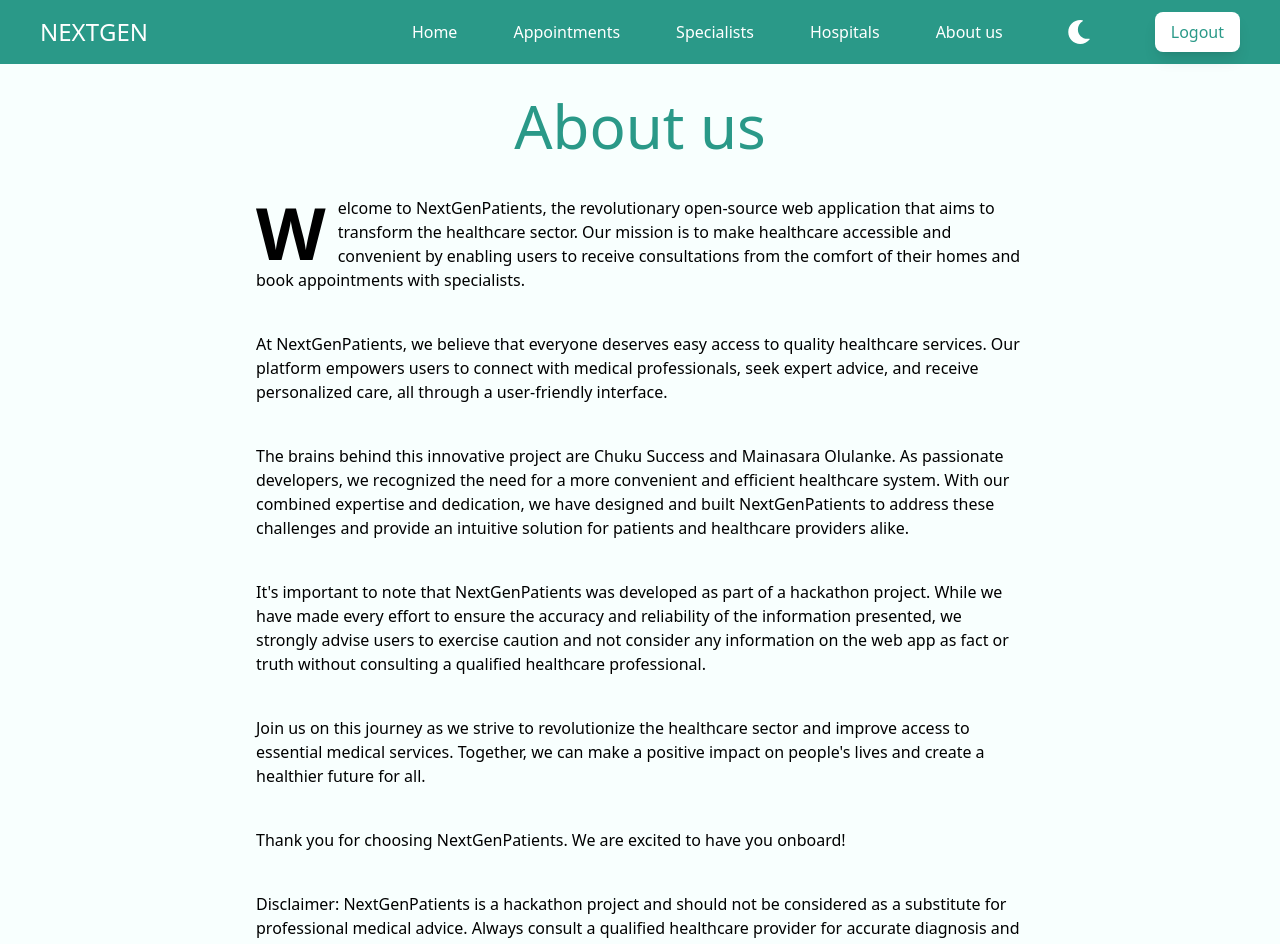
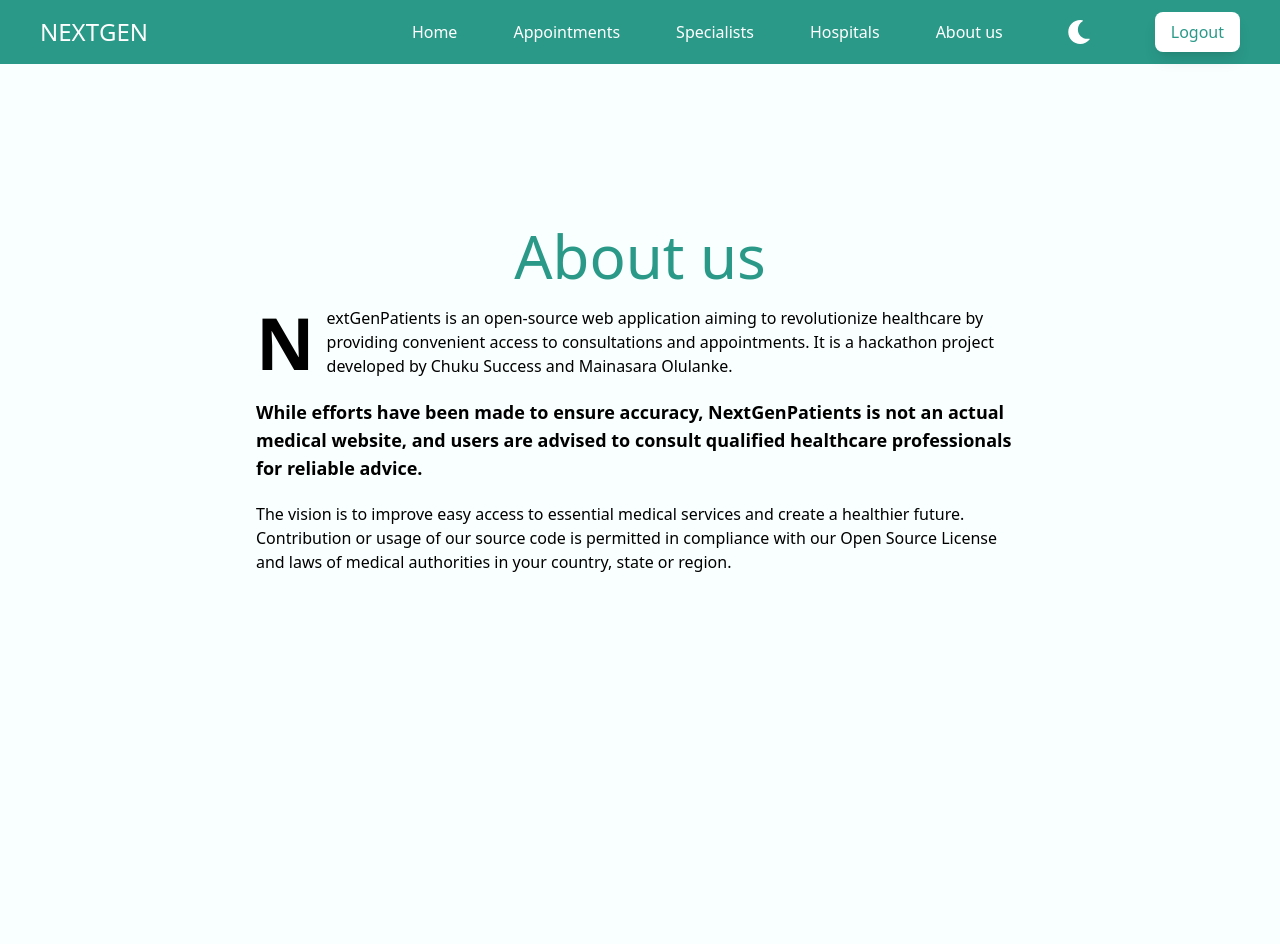
Before and after one commit to chukusuccess/NextGenPatients, a Next.js app: page /aboutus in a window 1280 px wide. Shown: the top 944 px of the page. After the commit the page ends 800 px from the top, so only its background shows below. Built offline with nearby package versions, Linux system fonts and the light colour scheme.

Commit message:
about page

```diff
--- a/pages/aboutus.js
+++ b/pages/aboutus.js
@@ -1,6 +1,6 @@
+import React from "react";
 import Nav from "@/components/Nav";
 import Head from "next/head";
-import React from "react";
 
 function aboutus() {
   return (
@@ -14,62 +14,30 @@ function aboutus() {
         <meta name="viewport" content="width=device-width, initial-scale=1" />
         <link rel="icon" href="/favicon.ico" />
       </Head>
-      <main className="pt-5 pb-24 xl:pt-24 space-y-10">
+      <main className="pt-5 pb-24 xl:pt-24 space-y-5 h-screen w-full flex flex-col items-center justify-center">
         <h1 className="text-4xl text-center md:text-6xl text-[#2A9988]">
           About us
         </h1>
-
-        <div className="w-[90%] max-w-3xl mx-auto space-y-10">
+        <div className="w-[90%] max-w-3xl mx-auto space-y-5">
           <p className="first-letter:text-7xl first-letter:font-bold first-letter:mr-3 first-letter:float-left">
-            Welcome to NextGenPatients, the revolutionary open-source web
-            application that aims to transform the healthcare sector. Our
-            mission is to make healthcare accessible and convenient by enabling
-            users to receive consultations from the comfort of their homes and
-            book appointments with specialists.
+            NextGenPatients is an open-source web application aiming to
+            revolutionize healthcare by providing convenient access to
+            consultations and appointments. It is a hackathon project developed
+            by Chuku Success and Mainasara Olulanke.
           </p>
 
           <p>
-            At NextGenPatients, we believe that everyone deserves easy access to
-            quality healthcare services. Our platform empowers users to connect
-            with medical professionals, seek expert advice, and receive
-            personalized care, all through a user-friendly interface.
+            <b className="text-lg">
+              While efforts have been made to ensure accuracy, NextGenPatients
+              is not an actual medical website, and users are advised to consult
+              qualified healthcare professionals for reliable advice.
+            </b>
           </p>
-
           <p>
-            The brains behind this innovative project are Chuku Success and
-            Mainasara Olulanke. As passionate developers, we recognized the need
-            for a more convenient and efficient healthcare system. With our
-            combined expertise and dedication, we have designed and built
-            NextGenPatients to address these challenges and provide an intuitive
-            solution for patients and healthcare providers alike.
-          </p>
-
-          <p>
-            It&apos;s important to note that NextGenPatients was developed as
-            part of a hackathon project. While we have made every effort to
-            ensure the accuracy and reliability of the information presented, we
-            strongly advise users to exercise caution and not consider any
-            information on the web app as fact or truth without consulting a
-            qualified healthcare professional.
-          </p>
-
-          <p>
-            Join us on this journey as we strive to revolutionize the healthcare
-            sector and improve access to essential medical services. Together,
-            we can make a positive impact on people&apos;s lives and create a
-            healthier future for all.
-          </p>
-
-          <p>
-            Thank you for choosing NextGenPatients. We are excited to have you
-            onboard!
-          </p>
-
-          <p>
-            Disclaimer: NextGenPatients is a hackathon project and should not be
-            considered as a substitute for professional medical advice. Always
-            consult a qualified healthcare provider for accurate diagnosis and
-            treatment options.
+            The vision is to improve easy access to essential medical services
+            and create a healthier future. Contribution or usage of our source
+            code is permitted in compliance with our Open Source License and
+            laws of medical authorities in your country, state or region.
           </p>
         </div>
       </main>
```
Also changed, not shown: pages/editprofile.js (+0 -37 lines).
